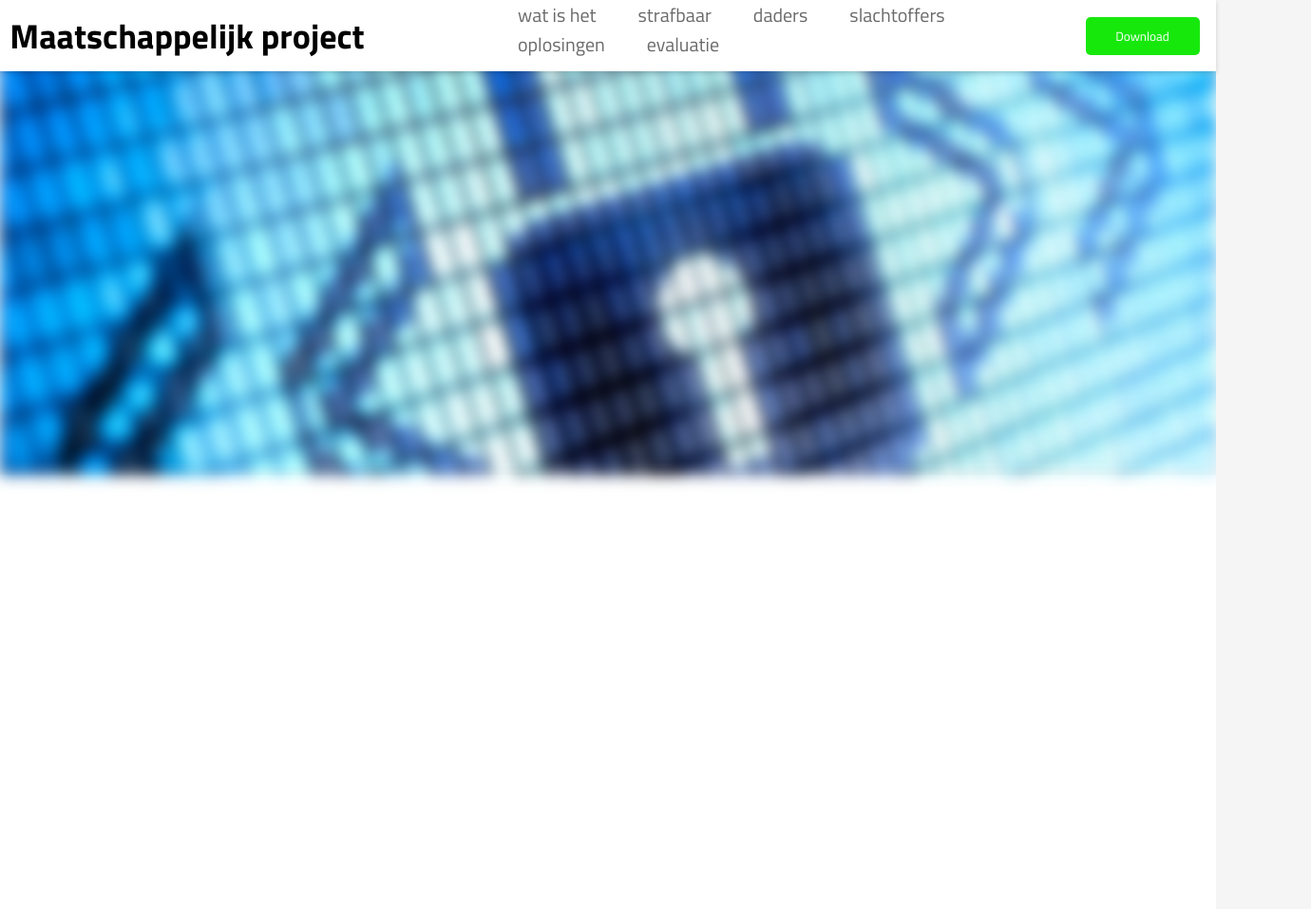
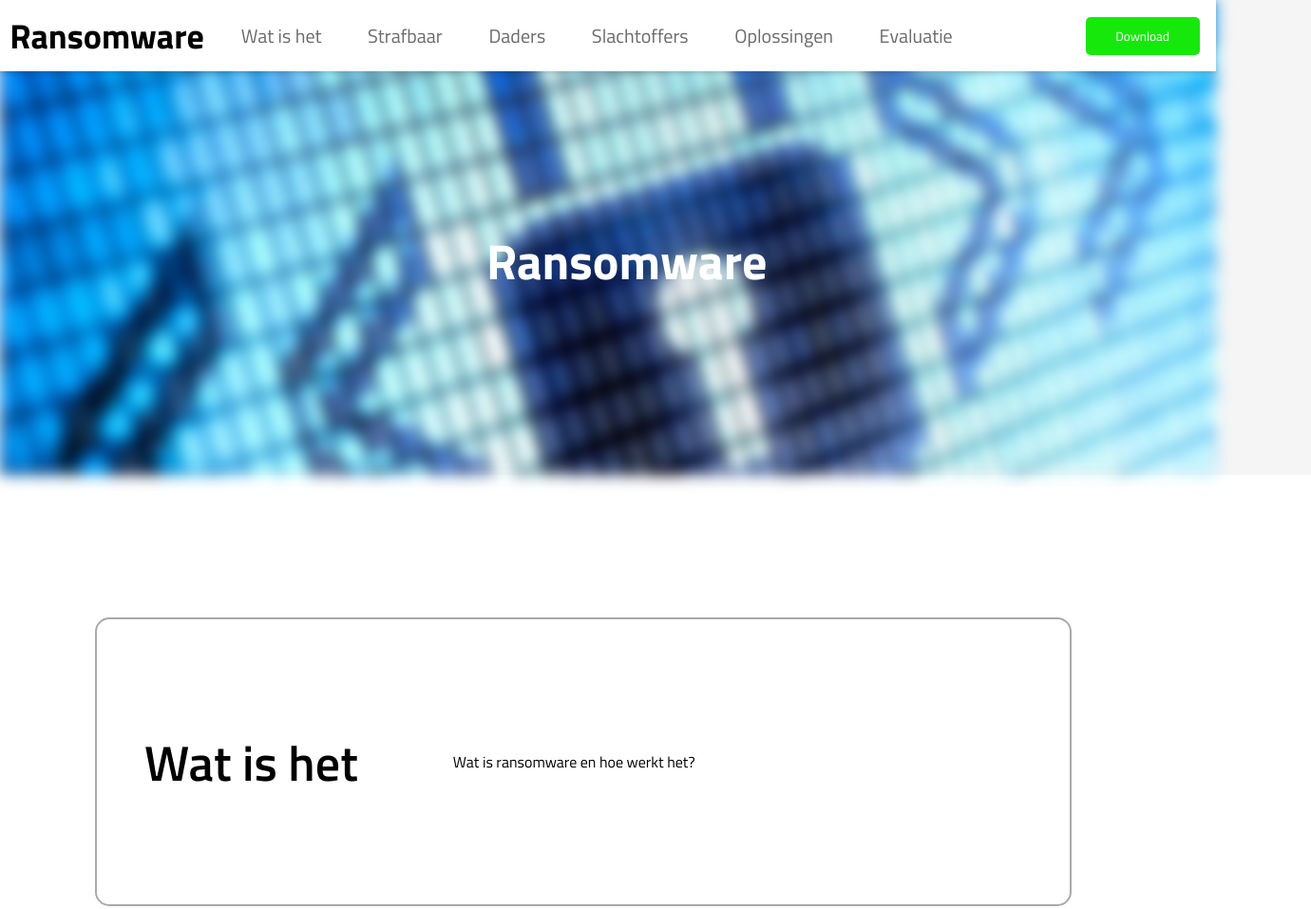
Before and after one commit to timgroothuis/encryption-tool, a plain HTML site: page index.html in a window 1280 px wide. Shown: the top 957 px of the page at 95% size, 1380 px wide, since content can reach past the window. Drawn offline with Linux system fonts and the light colour scheme.

Commit message:
Main page edited

```diff
--- a/index.html
+++ b/index.html
@@ -9,34 +9,55 @@
         <link rel="preconnect" href="https://fonts.gstatic.com" crossorigin>
         <link href="https://fonts.googleapis.com/css2?family=Titillium+Web:wght@400;600;700&display=swap" rel="stylesheet">
 
+        <!-- Import important JavaScript scripts-->
+        <script type="text/javascript" src="scripts.js"></script>
+
         <!-- Ransomware demo download location -->
         <script>
-            var downloadLocation = "https://github.com/timgroothuis/encryption-tool/releases/download/v0.1/ransomware_demo.exe";
+            var downloadLocation = "https://github.com/timgroothuis/encryption-tool/releases/download/v0.2/ransomware_demo.exe";
         </script>
     </head>
     <body style="background-color: whitesmoke;margin:0%;">
         <!-- Navbar -->
         <nav id="navbar">
             <div>
-                <h1 id="navbarTitle">Maatschappelijk project</h1>
+                <h1 id="navbarTitle">Ransomware</h1>
                 <button id="downloadButton">Download</button>
                 <div id="navbarItems">
-                    <a class="navbarLink" href="">wat is het</a>
-                    <a class="navbarLink" href="">strafbaar</a>
-                    <a class="navbarLink" href="">daders</a>
-                    <a class="navbarLink" href="">slachtoffers</a>
-                    <a class="navbarLink" href="">oplosingen</a>
-                    <a class="navbarLink" href="">evaluatie</a>
+                    <a class="navbarLink" href="watishet.html">Wat is het</a>
+                    <a class="navbarLink" href="strafbaar.html">Strafbaar</a>
+                    <a class="navbarLink" href="daders.html">Daders</a>
+                    <a class="navbarLink" href="slachtoffers.html">Slachtoffers</a>
+                    <a class="navbarLink" href="oplossingen.html">Oplossingen</a>
+                    <a class="navbarLink" href="evaluatie.html">Evaluatie</a>
                 </div>
             </div>
         </nav>
 
-        <!--achtergrond image-->
-        <div id="achtergrond">
+        <!-- background image -->
+        <div id="backgroundContainer">
+            <div id="background">
+            </div>
+            <h1 id="backgroundTitle" align="center">Ransomware</h1>
         </div>
 
-        <!--main content-->
+        <!-- main content -->
         <div id="content">
+            <div class="chapterContainer">
+                <a class="secondaryChapterTitle">Wat is het</a>
+                <a class="chapterDescription">Wat is ransomware en hoe werkt het?</a>
+            </div>
+            <div class="chapterContainer"></div>
+            <div class="chapterContainer"></div>
+            <div class="chapterContainer"></div>
+            <div class="chapterContainer"></div>
+            <div class="chapterContainer"></div>
+        </div>
+
+        <!-- Website footer -->
+        <div id="footer">
+            <a class="footerItem" href="https://github.com/timgroothuis/encryption-tool/releases/download/v0.2/ransomware_demo.exe">Download demo</a>
+            <a class="footerItem" href="https://github.com/timgroothuis/encryption-tool">GitHub repository</a>
         </div>
 
         <!-- Link scripts -->
--- a/style.css
+++ b/style.css
@@ -1,3 +1,7 @@
+::-webkit-scrollbar {
+    display: none;
+}
+
 p {
     font-family: 'Titillium Web', sans-serif;
     font-size: 24px;
@@ -51,28 +55,54 @@ p {
     margin-top: 75px;
 }
 
-#achtergrond {
+#backgroundContainer {
+    height: 500px;
+    width:100%;
+}
+
+#background {
     background-image: url("resources/NF5CWqR9_4x.jpg");
     filter: blur(8px);
-    -webkit-filter:blur(8px);
+    -webkit-filter: blur(8px);
     height: 500px;
+    width: 100%;
     background-position: center;
     z-index: 0;
     resize: both;
     background-size: cover;
+    position: absolute;
 }
 
 #content {
     margin-top: 0px;
     background-color: white;
     width: 100%;
-    height: 500px;
+    height: auto;
     z-index: 1;
+    padding: 50px;
+    padding-top: 100px;
+}
+
+#footer {
+    display: inline-flex;
+    justify-content: center;
+    align-items: center;
+    width: 100%;
+    height: 100px;
+}
+
+.footerItem {
+    display: inline-flex;
+    font-family: 'Titillium Web', sans-serif;
+    color: darkgray;
+    margin: 50px;
 }
 
 #navbarItems {
-    width: 600px;
+    width: auto;
     margin: 0px;
+    margin-right: 100px;
+    height: 75px;
     float: right;
 }
 
@@ -81,5 +111,50 @@ p {
     text-decoration: none;
     color: #6a6a6a;
     font-size: 20px;
-    padding: 20px;
+    margin: 22.3px;
+    transition-duration: 0.4s;
+    display: inline-flex;
 }
+
+.navbarLink:hover {
+    font-size: 24px;
+    margin: 22.3px;
+    margin-top: 0px;
+    margin-bottom: 0px;
+    color: #595959;
+}
+
+#backgroundTitle {
+    font-family: 'Titillium Web', sans-serif;
+    font-size: 52px;
+    position: absolute;
+    left: 40%;
+    top: 200px;
+    color: white;
+}
+
+.chapterContainer {
+    border-width: 2px;
+    border-radius: 15px;
+    border-color: darkgray;
+    border-style: solid;
+    width: 80%;
+    margin: 50px;
+    height: 300px;
+    display: inline-flex;
+    align-items: center;
+}
+
+.secondaryChapterTitle {
+    font-family: 'Titillium Web', sans-serif;
+    font-size: 52px;
+    font-weight: 600;
+    margin-left: 50px;
+}
+
+.chapterDescription {
+    font-family: 'Titillium Web', sans-serif;
+    float: right;
+    margin-left: 100px;
+    width: 500px;
+}
```
Also changed, not shown: scripts.js (added).
